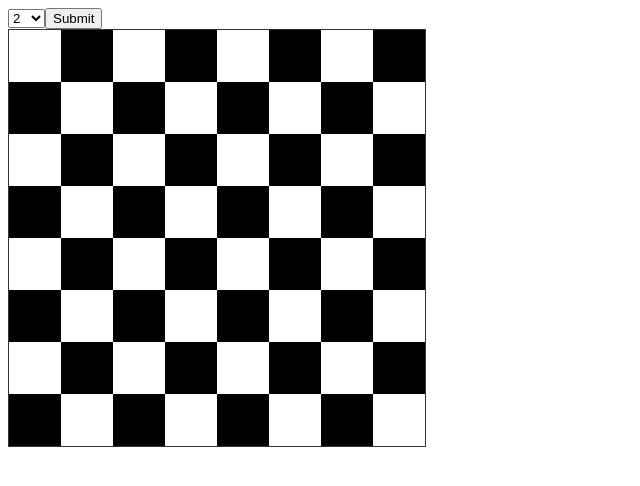
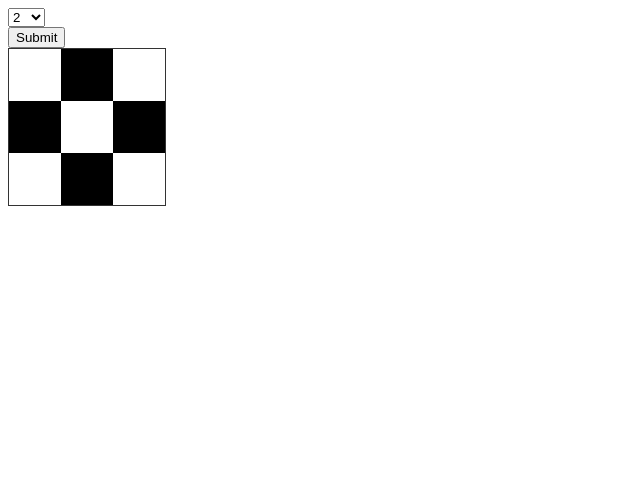
Before and after one commit to danasugu/chessboard, a PHP site: page / in a window 1280 px wide. Shown: the top 486 px of the page, without its empty margins (0-640 px from the left). Run offline with PHP 8.4, Linux system fonts and the light colour scheme.

Commit message:
Update index.php

```diff
--- a/index.php
+++ b/index.php
@@ -8,25 +8,25 @@
     <link rel="stylesheet" href="style.css">
 </head>
 <body>
-    <table>
 
-    <form method="post">
+    <form action="" method="post">
         <select name="size">
             <?php
                for ($i = 2; $i <= 10; $i++){
-                  echo "<option value='$i'>$i</option>";
-               }
-               ?>
+                   echo "<option value='$i'>$i</option>";
+                }
+                ?>
         </select>
     </form>
 
     <button name="submit" type="submit">Submit</button>
 
+    <table>
         <?php
         if(isset($_POST['submit'])){
             $size = $_POST['size'];
         } else{
-            $size = 8;
+            $size = 3;
         }
         for($rows = 1; $rows <= $size; $rows++)
             {
@@ -43,7 +43,6 @@
                 echo "</tr>";
             }
         ?>
-
     </table>
 </body>
 </html>
```
